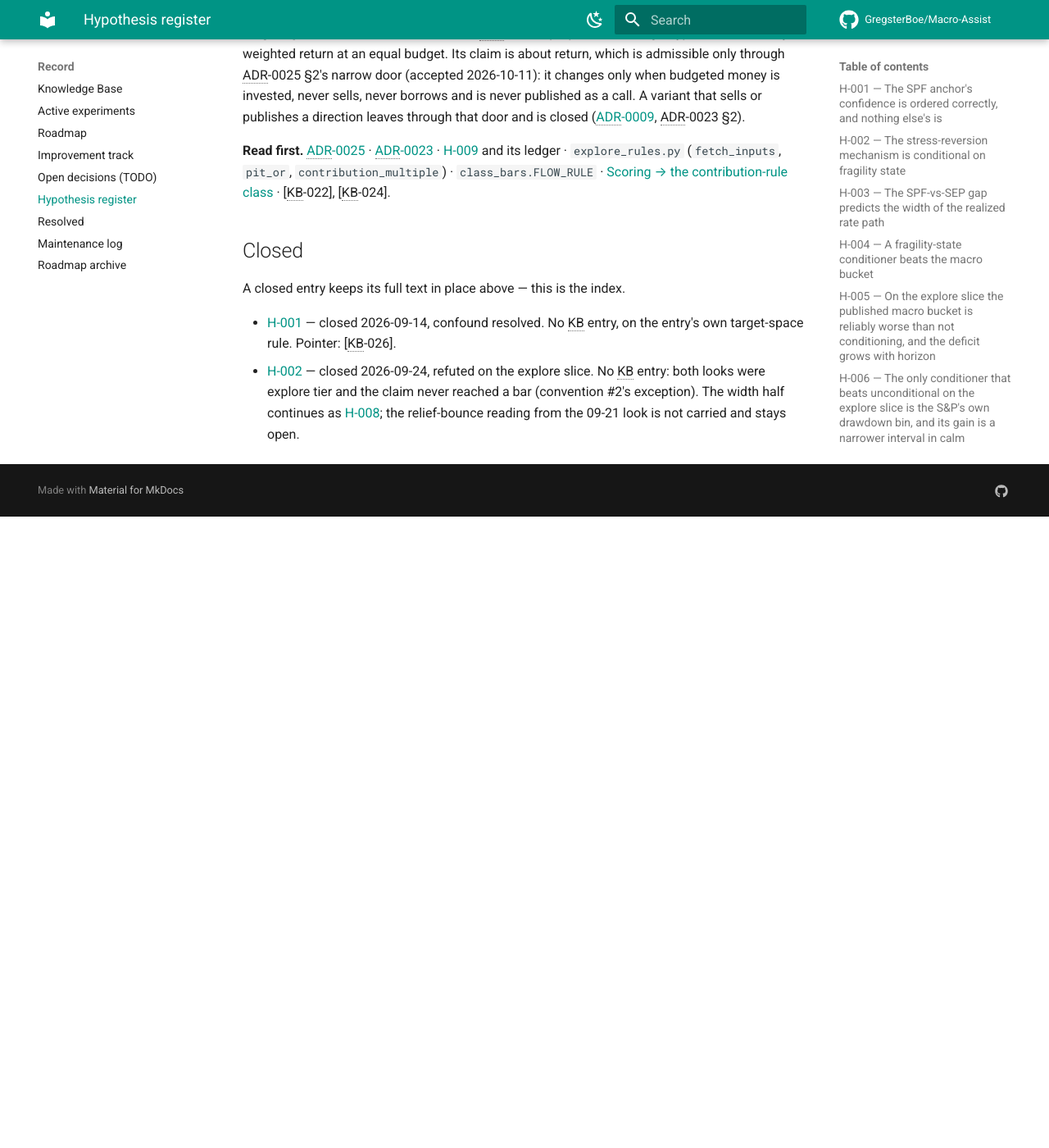
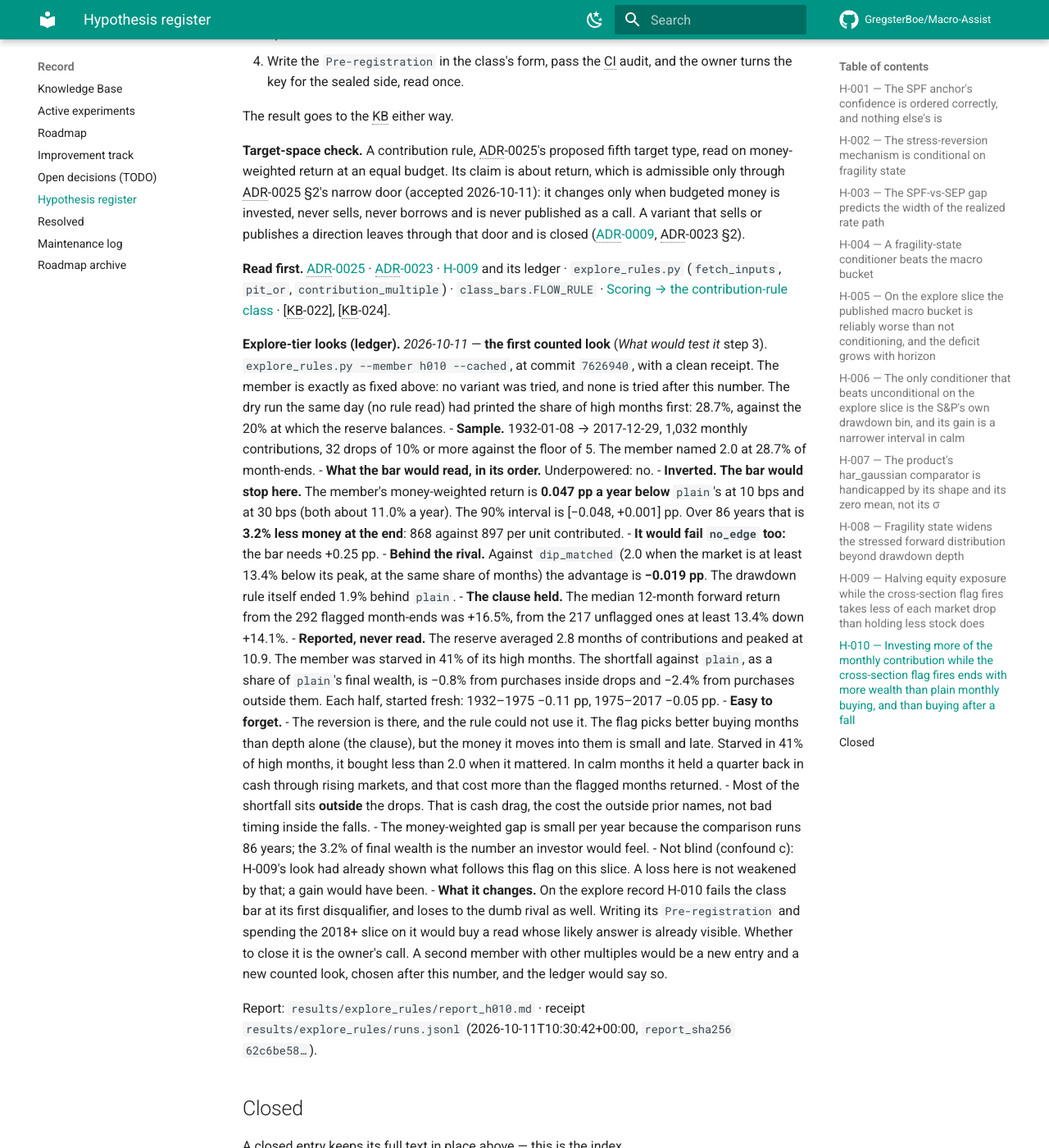
Before and after one commit to GregsterBoe/Macro-Assist, an MkDocs documentation site: the page built from docs/record/hypotheses.md, in a window 1280 px wide and 1400 px high, scrolled down 25296 px. Shown: the whole window at 82% size. Built offline with MkDocs 1.6.1 and Material for MkDocs 9.7.7, drawn with Linux system fonts in a browser that asks for light colours; comment, search, counter and statistics services are not loaded; before the commit the page ends 25926 px from its top, so only the background shows below that; some of the changed text lies outside the part shown.

Commit message:
H-010's first explore look: it would read inverted
On 1932-2017 the contribution rule (2x in months after the panel flag,
0.75x otherwise) ended with 3.2% less money than plain monthly buying,
-0.047 pp a year of money-weighted return, and behind the drawdown
rival. The clause held: flagged month-ends were followed by better
12-month returns than equally deep unflagged ones, but the reserve was
starved in 41% of high months and most of the shortfall is cash drag
outside the drops. Explore tier: ledger, board and CLAUDE.md only, no
KB entry. Closing H-010 is the owner's call.

Co-Authored-By: Claude Opus 5.5 <noreply@anthropic.com>
Claude-Session: https://claude.ai/code/session_01XJMBJMs6vTgsve376jZR7w

```diff
--- a/docs/record/hypotheses.md
+++ b/docs/record/hypotheses.md
@@ -49,7 +49,7 @@ have its sealed read.
 | [H-007](#h-007) | `seen` | The product's `har_gaussian` comparator is handicapped by its shape and its zero mean, not its σ: too wide in calm (coverage 0.57 at nominal 0.50), skewed PIT, −0.044 on the S&P at 20d, while the same forecast on the empirical shape is +0.016 … +0.026 |
 | [H-008](#h-008) | `closed` | Within a stressed drawdown bin, the OR flag's state widens the forward distribution beyond what drawdown depth explains — *closed on explore 2026-09-29 at the owner's call: the width held within vol terciles (8 of 9), but neither `dd_x_frag` nor the vol forecast widened by the state forecasts better; no KB entry, no sealed read spent* |
 | [H-009](#h-009) | `closed` | Halving equity exposure while the cross-section flag fires takes less of each market drop than holding less stock does — *the first member of the risk-rule class ([ADR-0023](../decisions/ADR-0023-a-risk-rule-is-read-on-drawdown-against-a-matched-rival.md), accepted and built 2026-10-01, `resolved.md` #34); its clause settled before any look, `resolved.md` #35; closed on explore 2026-10-01 at the owner's call: too costly, no edge, and worse than the volatility rival; no KB entry, no sealed read spent* |
-| [H-010](#h-010) | `draft` | Investing more of the monthly contribution while the cross-section flag fires ends with more wealth than plain monthly buying, and than buying after a fall — *the first member of the contribution-rule class ([ADR-0025](../decisions/ADR-0025-a-contribution-rule-is-read-on-wealth-at-an-equal-budget.md), accepted and built 2026-10-11, `resolved.md` #37); no look run* |
+| [H-010](#h-010) | `draft` | Investing more of the monthly contribution while the cross-section flag fires ends with more wealth than plain monthly buying, and than buying after a fall — *the first member of the contribution-rule class ([ADR-0025](../decisions/ADR-0025-a-contribution-rule-is-read-on-wealth-at-an-equal-budget.md), accepted and built 2026-10-11, `resolved.md` #37); first explore look 2026-10-11 would read `inverted`: 3.2% less money than plain buying, behind the drawdown rival; the clause held* |
 
 ---
 
@@ -900,7 +900,7 @@ Report: `results/explore_rules/report.md` · receipt
 
 ## H-010 — Investing more of the monthly contribution while the cross-section flag fires ends with more wealth than plain monthly buying, and than buying after a fall {: #h-010 }
 
-**Status:** `draft` — needs an independent audit before it is a hypothesis (§6, ADR-0022). Drafted 2026-10-11 at the owner's request, with its class bar [ADR-0025](../decisions/ADR-0025-a-contribution-rule-is-read-on-wealth-at-an-equal-budget.md), accepted as written the same day (`resolved.md` #37) and built the same day: `class_bars.FLOW_RULE` and `explore_rules.py --member h010`. No look has run.
+**Status:** `draft` — needs an independent audit before it is a hypothesis (§6, ADR-0022). Drafted 2026-10-11 at the owner's request, with its class bar [ADR-0025](../decisions/ADR-0025-a-contribution-rule-is-read-on-wealth-at-an-equal-budget.md), accepted as written the same day (`resolved.md` #37) and built the same day: `class_bars.FLOW_RULE` and `explore_rules.py --member h010`. **One explore look, 2026-10-11 (ledger): on 1932–2017 it would read `inverted`** — it ended with 3.2% less money than plain monthly buying (−0.05 pp a year of money-weighted return), and behind the buy-after-a-fall rival too. The clause held: flagged month-ends were followed by better years than equally deep unflagged ones. Its reserve could not harvest that. Owner's call pending.
 
 **What was seen.** Nothing for this rule. It is proposed for the owner's goal 3
 ([What is worth doing §2](../concepts/what-is-worth-doing.md#2-the-standing-goals)),
@@ -1011,6 +1011,58 @@ ADR-0023 §2).
 [Scoring → the contribution-rule class](../reference/scoring.md#the-contribution-rule-class-flow_rule-adr-0025) ·
 [KB-022], [KB-024].
 
+**Explore-tier looks (ledger).** *2026-10-11* — **the first counted look**
+(*What would test it* step 3). `explore_rules.py --member h010 --cached`, at
+commit `7626940`, with a clean receipt. The member is exactly as fixed above:
+no variant was tried, and none is tried after this number. The dry run the
+same day (no rule read) had printed the share of high months first: 28.7%,
+against the 20% at which the reserve balances.
+- **Sample.** 1932-01-08 → 2017-12-29, 1,032 monthly contributions, 32 drops
+  of 10% or more against the floor of 5. The member named 2.0 at 28.7% of
+  month-ends.
+- **What the bar would read, in its order.** Underpowered: no.
+  - **Inverted. The bar would stop here.** The member's money-weighted
+    return is **0.047 pp a year below** `plain`'s at 10 bps and at 30 bps
+    (both about 11.0% a year). The 90% interval is [−0.048, +0.001] pp. Over
+    86 years that is **3.2% less money at the end**: 868 against 897 per unit
+    contributed.
+  - **It would fail `no_edge` too:** the bar needs +0.25 pp.
+  - **Behind the rival.** Against `dip_matched` (2.0 when the market is at
+    least 13.4% below its peak, at the same share of months) the advantage
+    is **−0.019 pp**. The drawdown rule itself ended 1.9% behind `plain`.
+  - **The clause held.** The median 12-month forward return from the 292
+    flagged month-ends was +16.5%, from the 217 unflagged ones at least 13.4%
+    down +14.1%.
+- **Reported, never read.** The reserve averaged 2.8 months of contributions
+  and peaked at 10.9. The member was starved in 41% of its high months. The
+  shortfall against `plain`, as a share of `plain`'s final wealth, is −0.8%
+  from purchases inside drops and −2.4% from purchases outside them. Each
+  half, started fresh: 1932–1975 −0.11 pp, 1975–2017 −0.05 pp.
+- **Easy to forget.**
+  - The reversion is there, and the rule could not use it. The flag picks
+    better buying months than depth alone (the clause), but the money it
+    moves into them is small and late. Starved in 41% of high months, it
+    bought less than 2.0 when it mattered. In calm months it held a quarter
+    back in cash through rising markets, and that cost more than the flagged
+    months returned.
+  - Most of the shortfall sits **outside** the drops. That is cash drag, the
+    cost the outside prior names, not bad timing inside the falls.
+  - The money-weighted gap is small per year because the comparison runs
+    86 years; the 3.2% of final wealth is the number an investor would feel.
+  - Not blind (confound c): H-009's look had already shown what follows this
+    flag on this slice. A loss here is not weakened by that; a gain would
+    have been.
+- **What it changes.** On the explore record H-010 fails the class bar at
+  its first disqualifier, and loses to the dumb rival as well. Writing its
+  `Pre-registration` and spending the 2018+ slice on it would buy a read
+  whose likely answer is already visible. Whether to close it is the owner's
+  call. A second member with other multiples would be a new entry and a new
+  counted look, chosen after this number, and the ledger would say so.
+
+Report: `results/explore_rules/report_h010.md` · receipt
+`results/explore_rules/runs.jsonl` (2026-10-11T10:30:42+00:00, `report_sha256`
+`62c6be58…`).
+
 ## Closed
 
 A closed entry keeps its full text in place above — this is the index.
```
Also changed, not shown: CLAUDE.md (+1 -1 lines), docs/record/active-experiments.md (+3 -2 lines).
